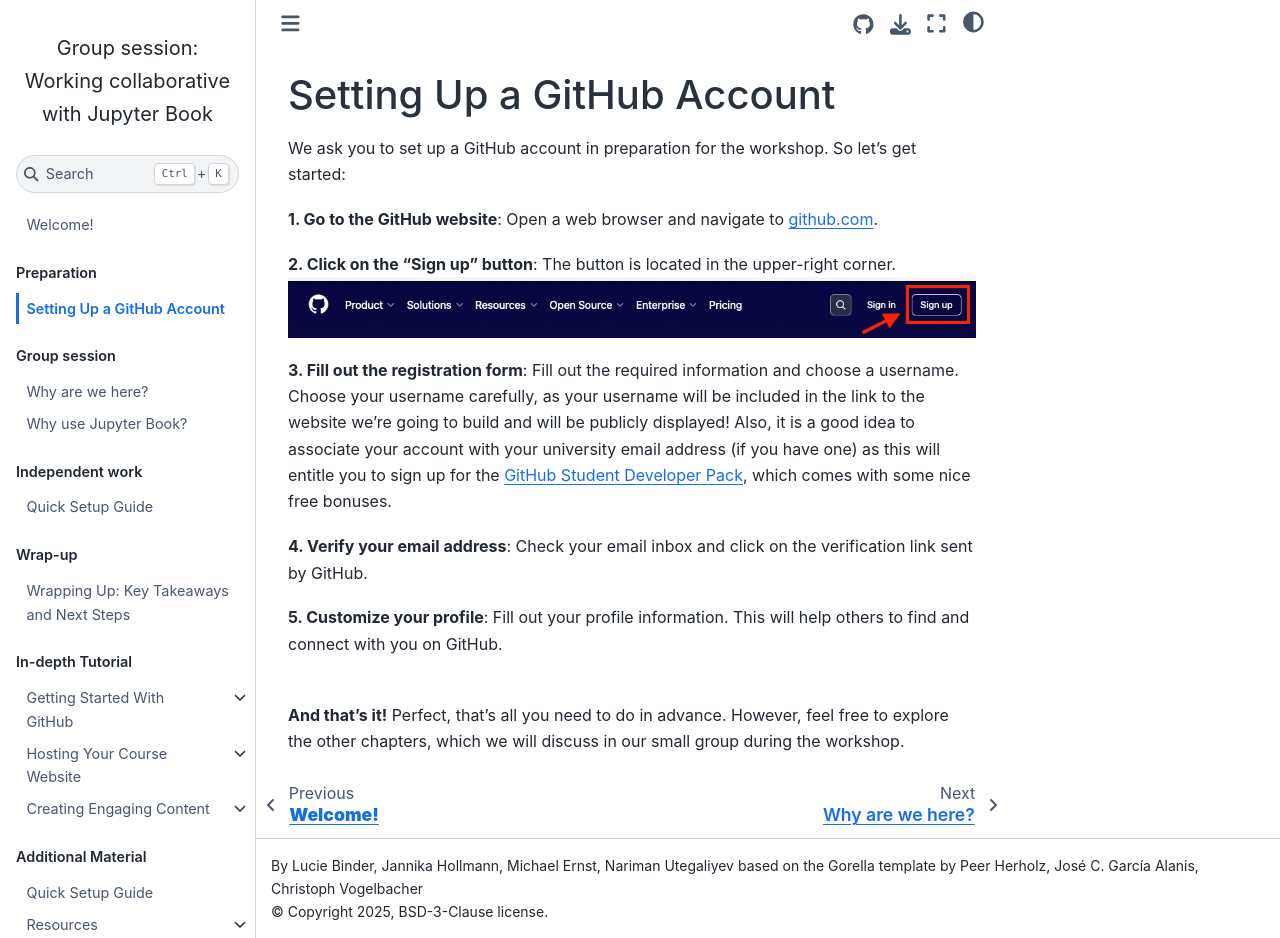
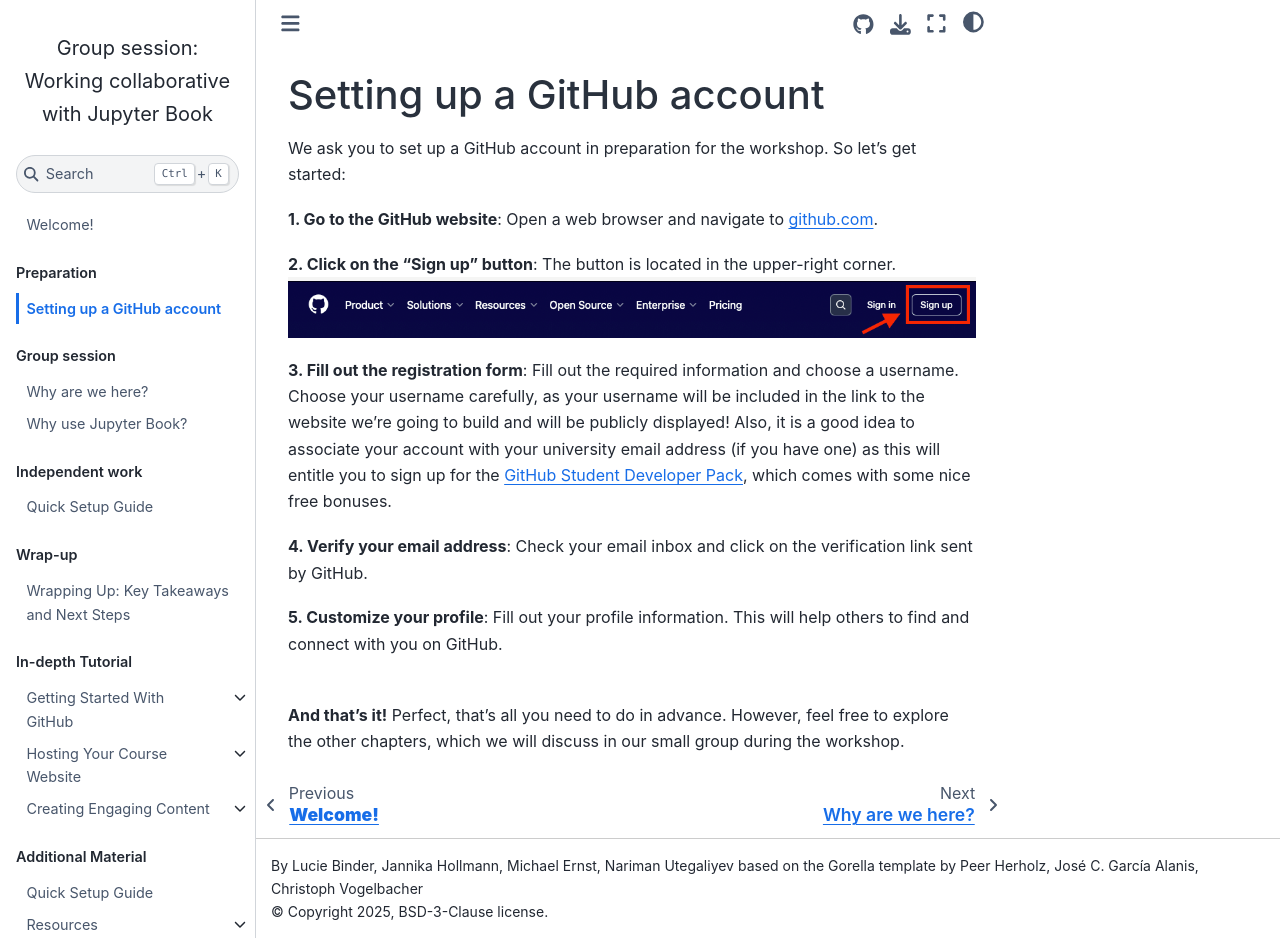
Before and after one commit to luciebinder/ws-openness-2025, a Jupyter Book: the page built from content/account.md, in a window 1280 px wide and 938 px high. Built offline with Jupyter Book 1.0.4 settings and Sphinx 7.4.7 and the Sphinx Book theme 1.1.4, drawn with Linux system fonts in a browser that asks for light colours; pages that are not in the unit, such as notebooks, are missing from menus.

```diff
--- a/content/account.md
+++ b/content/account.md
@@ -1,4 +1,4 @@
-# Setting Up a GitHub Account
+# Setting up a GitHub account
 
 We ask you to set up a GitHub account in preparation for the workshop. So let's get started:
 
```
